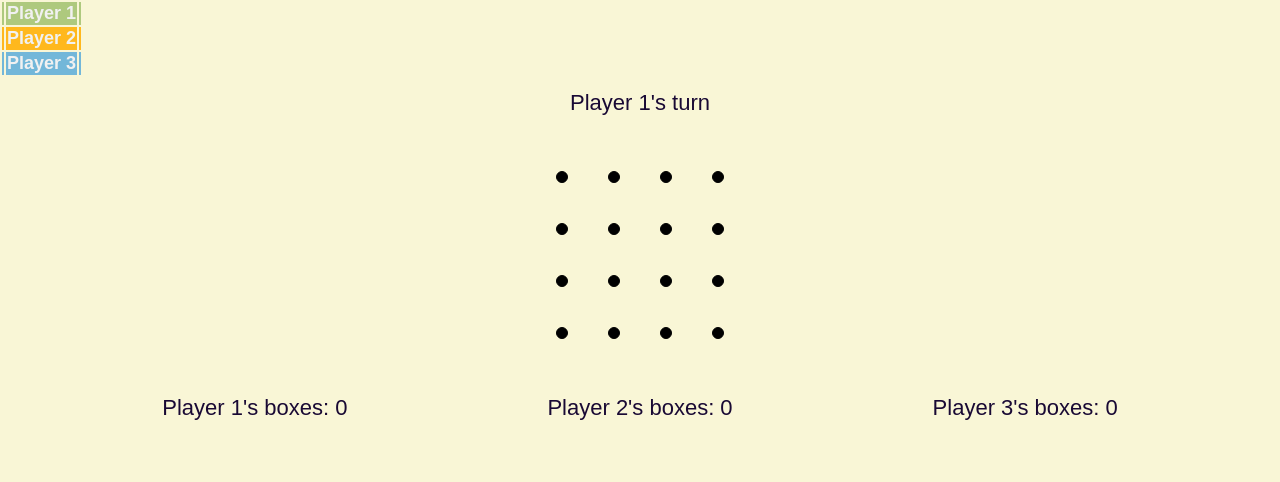
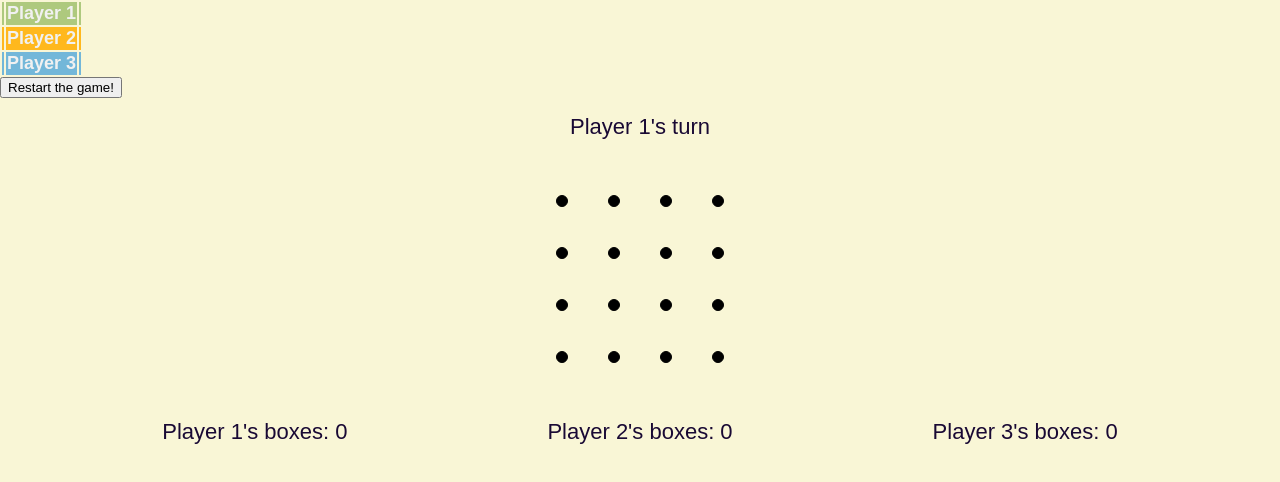
Before and after one commit to aartsb/aartsb.github.io, a plain HTML site: page DotsAndBoxes.html in a window 1280 px wide. Drawn offline with nearby package versions, Linux system fonts and the light colour scheme.

Commit message:
Update DotsAndBoxes.html

```diff
--- a/DotsAndBoxes.html
+++ b/DotsAndBoxes.html
@@ -32,6 +32,10 @@
       </tr>
    </table>
 
+  <form>
+  <input type="button" value="Restart the game!" onclick="window.location.href='./DotsAndBoxes.html';">
+ </form>
+
    <div id="game"></div>
    <script type="text/babel" src= "./gamelogic.js"></script>
 
```
